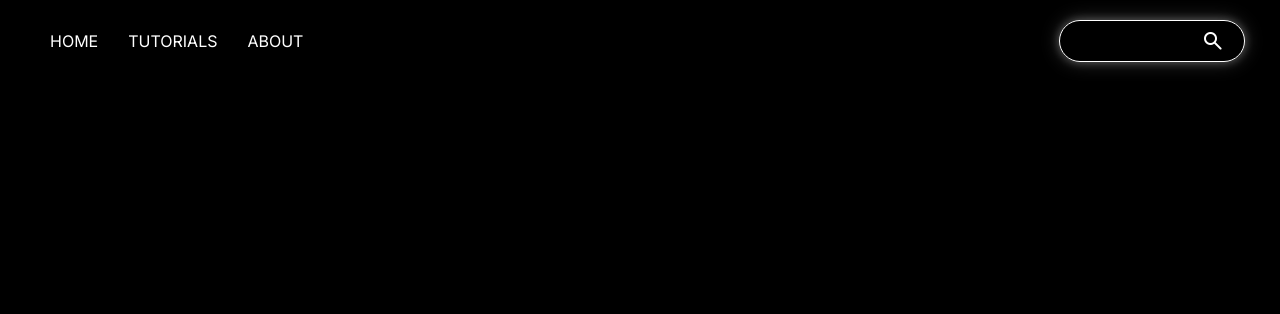
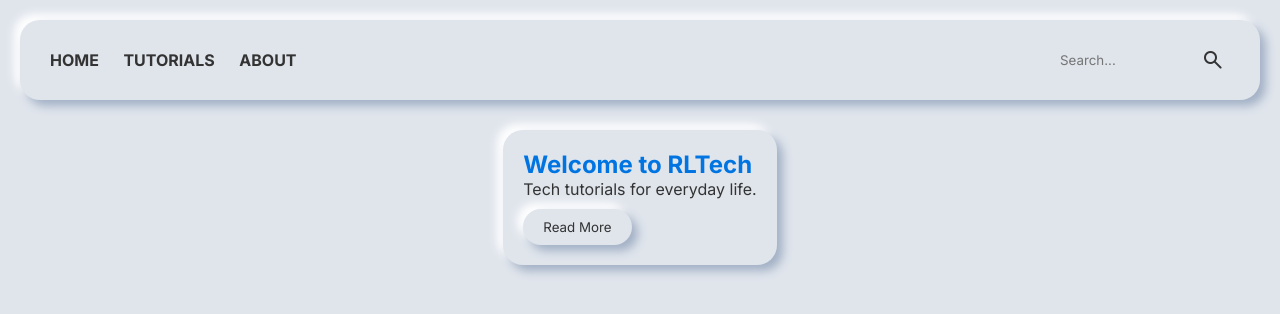
Before and after one commit to rlbaee/rlbaee.github.io, a plain HTML site: page index.html in a window 1280 px wide. Drawn offline with nearby package versions, Linux system fonts and the light colour scheme.

Commit message:
Neomorphic

```diff
--- a/assets/css/home.css
+++ b/assets/css/home.css
@@ -1,75 +1,134 @@
-@import url("https://fonts.googleapis.com/css2?family=Inter:ital,opsz,wght@0,14..32,100..900;1,14..32,100..900&family=PT+Serif:ital,wght@0,400;0,700;1,400;1,700&display=swap");
+@import url("https://fonts.googleapis.com/css2?family=Inter:wght@100..900&display=swap");
 
 * {
   margin: 0;
   padding: 0;
   font-family: "Inter", sans-serif;
+  box-sizing: border-box;
 }
 
 :root {
-  --main-background-color: black;
-  --main-text-color: white;
-  --main-accent-color: hsl(204, 69%, 50%);
+  --bg-color: #e0e5ec;
+  --text-color: #333;
+  --accent-color: #0075e2;
+  --shadow-light: #ffffff;
+  --shadow-dark: #a3b1c6;
 }
 
 body {
-  background-color: var(--main-background-color);
+  background-color: var(--bg-color);
+  color: var(--text-color);
+  display: flex;
+  flex-direction: column;
+  align-items: center;
+  padding: 20px;
 }
 
 header {
   display: flex;
   justify-content: space-between;
   align-items: center;
+  width: 100%;
+  max-width: 1300px;
   padding: 20px;
+  background: var(--bg-color);
+  border-radius: 20px;
+  box-shadow: 6px 6px 10px var(--shadow-dark),
+    -6px -6px 10px var(--shadow-light);
 }
 
-header * {
-  display: flex;
-  padding: 0 15px;
+nav a {
+  position: relative;
+  text-decoration: none;
+  color: var(--text-color);
+  font-weight: bold;
+  padding: 10px;
+  transition: color 0.3s ease;
 }
 
-a {
-  text-decoration: none;
-  color: var(--main-text-color);
+nav a::after {
+  content: "";
+  position: absolute;
+  height: 2px;
+  width: 0;
+  bottom: 0;
+  left: 50%;
+  transform: translateX(-50%);
+  background-color: #0075e2;
+  transition: all 0.3s ease;
+}
+
+nav a:hover::after {
+  width: 60%;
 }
 
 .search-container {
   position: relative;
-  width: 15%;
 }
 
 input {
   height: 40px;
-  width: 100%;
-  background-color: transparent;
-  color: var(--main-text-color);
-  border: 1px solid white;
+  width: 200px;
+  background: var(--bg-color);
+  color: var(--text-color);
+  border: none;
   border-radius: 25px;
-  padding-right: 50px;
   padding-left: 20px;
   outline: none;
+  box-shadow: inset 0px 0px 0px var(--shadow-dark),
+    inset -0px -0px 0px var(--shadow-light);
+  transition: box-shadow 0.3s ease;
+}
 
-  /* Add the glowing effect */
-  box-shadow: 0 0 10px rgba(255, 255, 255, 0.3),
-    0 0 20px rgba(255, 255, 255, 0.2);
+input:focus,
+input:hover {
+  box-shadow: inset 5px 5px 5px var(--shadow-dark),
+    inset -5px -5px 5px var(--shadow-light);
+  outline: none;
 }
 
 .material-symbols-rounded {
   position: absolute;
-  right: 20px;
+  right: 15px;
   top: 50%;
   transform: translateY(-50%);
-  color: var(--main-text-color);
-  font-size: 24px;
-  pointer-events: none;
+  color: var(--text-color);
 }
 
-input:hover {
-  box-shadow: inset 0 0 10px var(--main-accent-color),
-    0 0 10px var(--main-accent-color), 0 0 20px var(--main-accent-color);
+.blog-posts {
+  margin-top: 20px;
+  display: flex;
+  flex-direction: column;
+  align-items: center;
 }
 
-input:focus {
-  box-shadow: inset 0 0 10px var(--main-accent-color),
-    0 0 10px var(--main-accent-color), 0 0 20px var(--main-accent-color);
+.post {
+  background: var(--bg-color);
+  padding: 20px;
+  margin: 10px;
+  border-radius: 20px;
+  box-shadow: 6px 6px 10px var(--shadow-dark),
+    -6px -6px 10px var(--shadow-light);
 }
+
+.post h2 {
+  color: var(--accent-color);
+}
+
+button {
+  margin-top: 10px;
+  padding: 10px 20px;
+  border: none;
+  border-radius: 20px;
+  background: var(--bg-color);
+  color: var(--text-color);
+  box-shadow: 6px 6px 10px var(--shadow-dark),
+    -6px -6px 10px var(--shadow-light);
+  cursor: pointer;
+  transition: background-color 0.3s ease, color 0.3s ease;
+}
+
+button:hover {
+  background-color: var(--accent-color);
+  color: #fff;
+}
--- a/index.html
+++ b/index.html
@@ -1,11 +1,11 @@
 <!DOCTYPE html>
 <html lang="en">
   <head>
-    <!-- Google tag (gtag.js) -->
     <script
       async
       src="https://www.googletagmanager.com/gtag/js?id=G-FE5HXXDKLZ"
     ></script>
+
     <script>
       window.dataLayer = window.dataLayer || [];
       function gtag() {
@@ -16,28 +16,36 @@
     </script>
     <meta charset="UTF-8" />
     <meta name="viewport" content="width=device-width, initial-scale=1.0" />
-
+    <link rel="stylesheet" href="assets/css/themetoggle.css" />
     <link
       rel="stylesheet"
       href="https://fonts.googleapis.com/css2?family=Material+Symbols+Rounded:opsz,wght,FILL,GRAD@20..48,100..700,0..1,-50..200&icon_names=search"
     />
-
     <title>RLTech | Tech Tutorials</title>
-    <link rel="stylesheet" href="assets/css/home.css " />
+    <link rel="stylesheet" href="assets/css/home.css" />
   </head>
   <body>
     <header>
       <nav>
         <a href="index.html">HOME</a>
         <a href="#">TUTORIALS</a>
-        <a href="about.html">ABOUT </a>
+        <a href="about.html">ABOUT</a>
       </nav>
       <div class="search-container">
-        <input type="text" />
+        <input type="text" placeholder="Search..." />
         <span class="material-symbols-rounded">search</span>
       </div>
     </header>
-
+    <main>
+      <section class="blog-posts">
+        <article class="post">
+          <h2>Welcome to RLTech</h2>
+          <p>Tech tutorials for everyday life.</p>
+          <button>Read More</button>
+        </article>
+      </section>
+    </main>
     <script defer src="assets/js/script.js"></script>
+    <link rel="stylesheet" href="posts/how-to-make-wifi-hotspot.html" />
   </body>
 </html>
--- /dev/null
+++ b/posts.json
@@ -0,0 +1,6 @@
+[
+  {
+    "title": "How to Turn Your PC into a Wi-Fi Hotspot",
+    "url": "posts/how-to-turn-your-pc-into-a-wi-fi-hotspot"
+  }
+]
```
Also changed, not shown: posts/how-to-make-wifi-hotspot.html (added), posts/post2.html (deleted).
